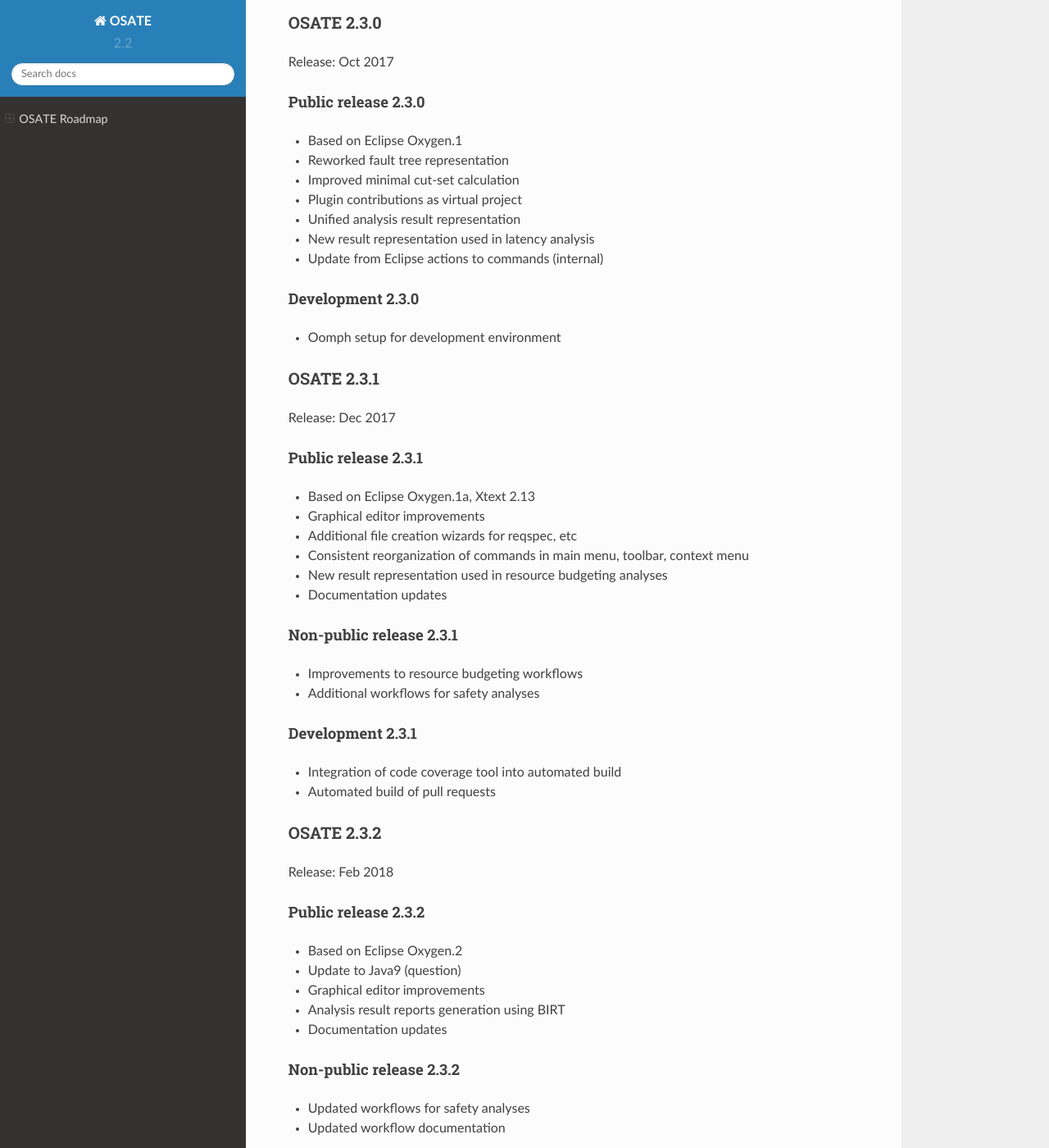
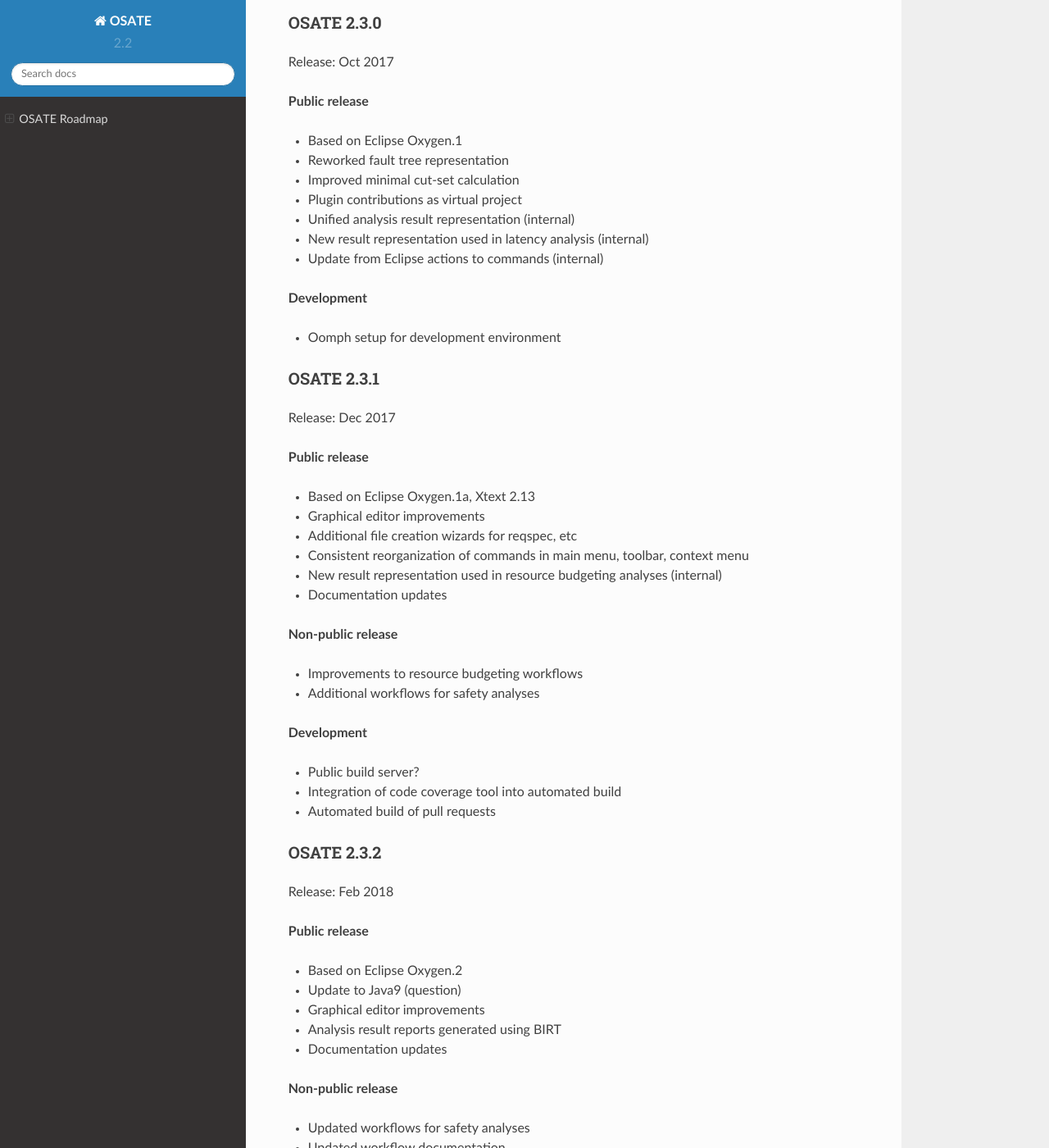
Before and after one commit to osate/website, a Sphinx documentation site: the page built from source/osate-roadmap.md, in a window 1280 px wide and 1400 px high, scrolled down 202 px. Shown: the whole window at 82% size. Built offline with Sphinx 7.4.7 and the Read the Docs theme 2.0.0, drawn with Linux system fonts in a browser that asks for light colours; some of the changed text lies outside the part shown.

Commit message:
improved formatting

```diff
--- a/source/osate-roadmap.md
+++ b/source/osate-roadmap.md
@@ -6,17 +6,16 @@
 
 Release: Oct 2017
 
-#### Public release 2.3.0
-
+__Public release__
 * Based on Eclipse Oxygen.1
 * Reworked fault tree representation
 * Improved minimal cut-set calculation
 * Plugin contributions as virtual project
-* Unified analysis result representation
-* New result representation used in latency analysis
+* Unified analysis result representation (internal)
+* New result representation used in latency analysis (internal)
 * Update from Eclipse actions to commands (internal)
 
-#### Development 2.3.0
+__Development__
 
 * Oomph setup for development environment
 
@@ -24,22 +23,23 @@
 
 Release: Dec 2017
 
-#### Public release 2.3.1
+__Public release__
 
 * Based on Eclipse Oxygen.1a, Xtext 2.13
 * Graphical editor improvements
 * Additional file creation wizards for reqspec, etc
 * Consistent reorganization of commands in main menu, toolbar, context menu
-* New result representation used in resource budgeting analyses
+* New result representation used in resource budgeting analyses (internal)
 * Documentation updates
 
-#### Non-public release 2.3.1
+__Non-public release__
 
 * Improvements to resource budgeting workflows
 * Additional workflows for safety analyses
 
-#### Development 2.3.1
+__Development__
 
+* Public build server?
 * Integration of code coverage tool into automated build
 * Automated build of pull requests
 
@@ -47,20 +47,20 @@
 
 Release: Feb 2018
 
-#### Public release 2.3.2
+__Public release__
 
 * Based on Eclipse Oxygen.2
 * Update to Java9 (question)
 * Graphical editor improvements
-* Analysis result reports generation using BIRT
+* Analysis result reports generated using BIRT
 * Documentation updates
 
-#### Non-public release 2.3.2
+__Non-public release__
 
 * Updated workflows for safety analyses
 * Updated workflow documentation
 
-#### Development 2.3.2
+__Development__
 
 * Integration of GUI tests (SWTBot, RCPTT) into automated build
 * Test suite for resource budgeting
@@ -70,20 +70,20 @@
 
 Release: Apr 2018
 
-#### Public release 2.3.3
+__Public release__
 
 * Graphical editor improvements
 * Improved navigational views
-* New result representation used in safety analyses
-* Revised internal error marker handling
+* New result representation used in safety analyses (internal)
+* Revised error marker handling (internal)
 * Documentation updates
 
-#### Non-public release 2.3.3
+__Non-public release__
 
 * Updated workflows for safety analyses
 * Updated workflow documentation
 
-#### Development 2.3.3
+__Development__
 
 * Test suite for latency analysis
 
@@ -91,14 +91,14 @@
 
 Release: Jun 2018
 
-#### Public release 2.3.4
+__Public release__
 
 * Based on Eclipse Oxygen.3
 * Graphical editor improvements
 * Improved rename refactoring support
 * Documentation updates
 
-#### Development 2.3.4
+__Development__
 
 * Test suite for safety analyses
 
@@ -106,13 +106,13 @@
 
 Release: Aug 2018
 
-#### Public release 2.3.5
+__Public release__
 
 * Graphical editor improvements
 * Refactoring: moving classifiers between packages
 * Documentation updates (TBD)
 
-#### Development
+__Development__
 
 * Expanded test suite for safety analyses
 
@@ -120,7 +120,7 @@
 
 Release: Oct 2018
 
-#### Public release 2.3.6
+__Public release__
 
 * TBD
 
@@ -128,7 +128,7 @@
 
 Release: Dec 2018
 
-#### Public release 2.3.7
+__Public release__
 
 * TBD
 
```
